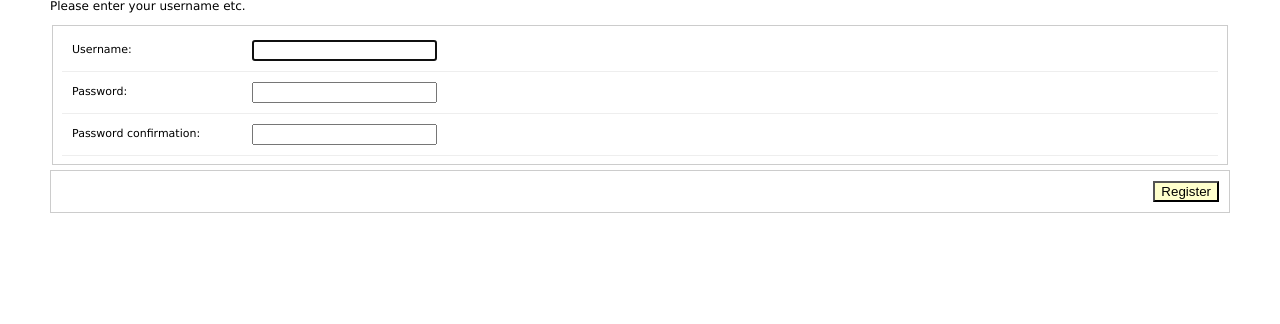
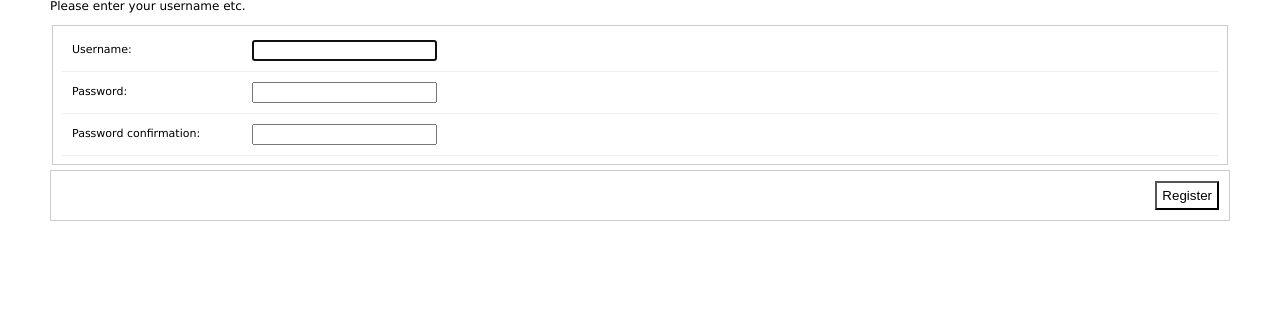
Before and after one commit to cupjoo/django-blog, a Django app: page /accounts/register in a window 1280 px wide. Shown: the part 131-455 px from the top of the page. Run offline with Django 3.2, Linux system fonts and the light colour scheme.

Commit message:
form css 수정

```diff
--- a/mysite/conf/urls.py
+++ b/mysite/conf/urls.py
@@ -22,8 +22,8 @@ urlpatterns = [
 
     path('accounts/', include('django.contrib.auth.urls')),
     path('accounts/register', UserCreateView.as_view(), name='register'),
-    path('accounts/register/done',
-         UserCreateDoneTV.as_view(), name='register_done'),
+    path('accounts/register/done', UserCreateDoneTV.as_view(),
+         name='register_done'),
 
     path('admin/', admin.site.urls),
     path('blog/', include('blog.urls')),
--- a/mysite/static/css/forms.css
+++ b/mysite/static/css/forms.css
@@ -37,5 +37,6 @@ fieldset {
 
 .submit-row input {
     margin: 10px;
-    background: #ffc;
+    padding: 5px;
+    background: white;
 }
```
